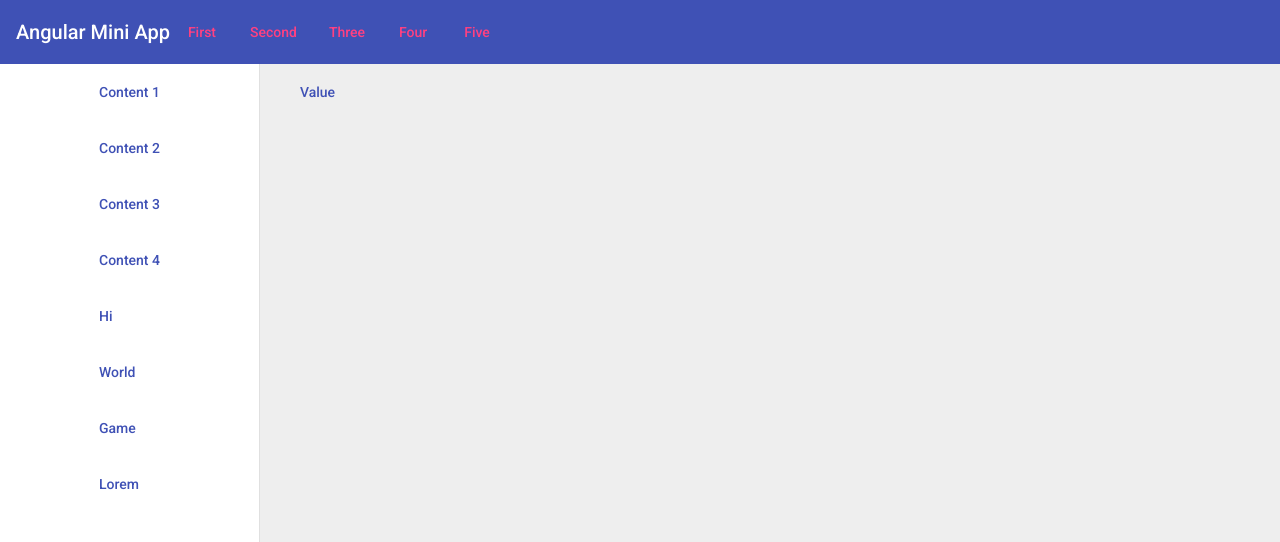
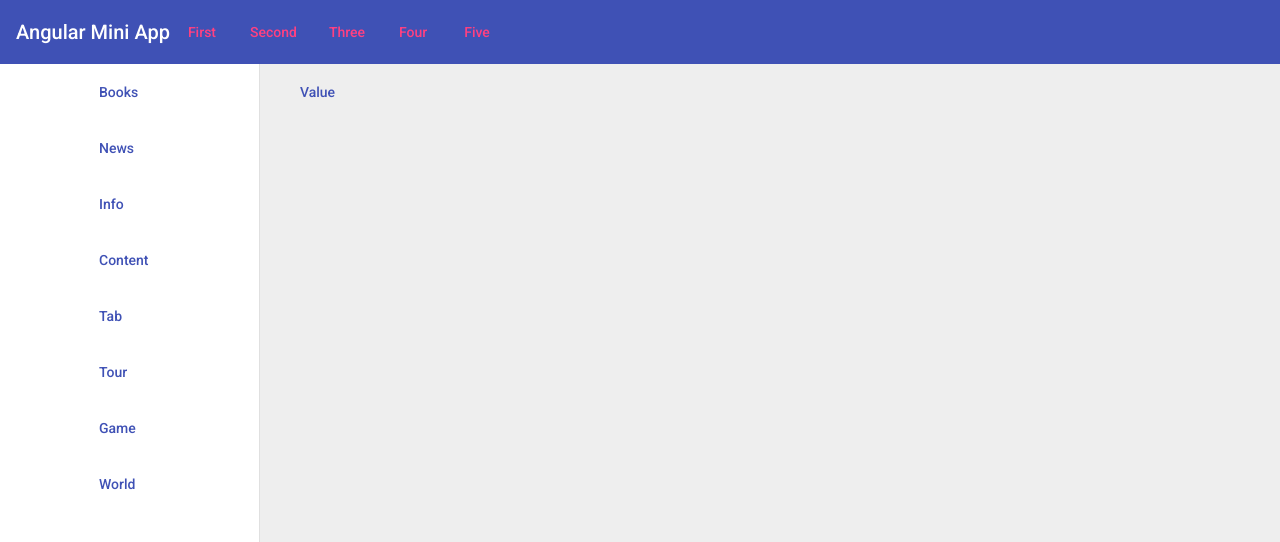
Before and after one commit to NataliaVolik/angular-mini-app, an Angular app: page / in a window 1280 px wide. Shown: the top 542 px of the page. Built offline with nearby package versions, Linux system fonts and the light colour scheme.

Commit message:
add config app @Input ()

```diff
--- a/src/app/app.component.html
+++ b/src/app/app.component.html
@@ -1,4 +1,4 @@
 
-<app-header></app-header>
+<app-header [config]="configApp"></app-header>
 
-<app-sidebar></app-sidebar>
+<app-sidebar [config]="configApp"></app-sidebar>
--- a/src/app/app.component.ts
+++ b/src/app/app.component.ts
@@ -1,10 +1,67 @@
-import { Component } from '@angular/core';
+import {Component} from '@angular/core';
 
 @Component({
   selector: 'app-root',
   templateUrl: './app.component.html',
   styleUrls: ['./app.component.scss']
 })
-export class AppComponent {
+export class AppComponent{
   title = 'angular-mini-app';
+
+  configApp = {
+    header : {
+      title : 'Angular Mini App',
+      btn_1 : 'First',
+      btn_2 : 'Second',
+      btn_3 : 'Three',
+      btn_4 : 'Four',
+      btn_5 : 'Five'
+    },
+    content : {
+       title_1 : 'Books',
+       title_2 : 'News',
+       title_3 : 'Info',
+       subtitle_3 : 'Result',
+        slide : 'Slide me!',
+       title_4 : 'Content',
+       title_5 : 'Tab',
+       list_stroke_1 : 'Item 1',
+       list_stroke_2 : 'Item 2',
+       list_stroke_3 : 'Item 3',
+       list_stroke_4 : 'Item 4',
+       list_stroke_5 : 'Item 5',
+       list_stroke_6 : 'Item 6',
+      card : {
+        title: 'Shiba Inu',
+        subtitle: 'Dog Breed',
+        content: 'The Shiba Inu is the smallest of the six original and distinct spitz breeds of dog from Japan. A small, agile dog that copes very well with mountainous terrain, the Shiba Inu was originally bred for hunting.',
+        button_like: 'LIKE',
+        button_share: 'SHARE'
+      },
+      badge : {
+        text_badge : 'Text with a badge',
+        btn_badge : 'Button with a badge on the left',
+        action : 'Action',
+        icon_badge : 'Icon with a badge',
+        home : 'home',
+        example_badge : 'Example with a home icon with overlaid badge showing the number 15'
+      }
+    },
+    sidebar : {
+      btn_1 : 'Books',
+      btn_2 : 'News',
+      btn_3 : 'Info',
+      btn_4 : 'Content',
+      btn_5 : 'Tab',
+      btn_6 : 'Tour',
+      btn_7 : 'Game',
+      btn_8 : 'World'
+    },
+    footer : {
+      text_1 : 'Angular mini app',
+      text_2 : 'Current Version: 1.0.0',
+      text_3 : 'Lorem ipsum dolor sit.',
+      text_4 : 'Powered by Google ©2010-2020.'
+    }
+  }
 }
--- a/src/app/content/content.component.html
+++ b/src/app/content/content.component.html
@@ -1,18 +1,18 @@
 <mat-sidenav-content  [style.margin-left.px]="24">
     <div *ngIf="firstContent">
-        <h3>Books</h3>
+        <h3>{{config.content.title_1}}</h3>
         <mat-list>
-            <mat-list-item>Item 1</mat-list-item>
+            <mat-list-item>{{config.content.list_stroke_1}}</mat-list-item>
             <mat-divider></mat-divider>
-            <mat-list-item>Item 2</mat-list-item>
+            <mat-list-item>{{config.content.list_stroke_2}}</mat-list-item>
             <mat-divider></mat-divider>
-            <mat-list-item>Item 3</mat-list-item>
+            <mat-list-item>{{config.content.list_stroke_3}}</mat-list-item>
             <mat-divider></mat-divider>
-            <mat-list-item>Item 4</mat-list-item>
+            <mat-list-item>{{config.content.list_stroke_4}}</mat-list-item>
             <mat-divider></mat-divider>
-            <mat-list-item>Item 5</mat-list-item>
+            <mat-list-item>{{config.content.list_stroke_5}}</mat-list-item>
             <mat-divider></mat-divider>
-            <mat-list-item>Item 6</mat-list-item>
+            <mat-list-item>{{config.content.list_stroke_6}}</mat-list-item>
             <mat-divider></mat-divider>
         </mat-list>
     </div>
@@ -20,22 +20,20 @@
 
 
     <div *ngIf="secondContent">
-        <h3>News</h3>
+        <h3>{{config.content.title_2}}</h3>
         <mat-card class="example-card">
             <mat-card-header>
-                <mat-card-title>Shiba Inu</mat-card-title>
-                <mat-card-subtitle>Dog Breed</mat-card-subtitle>
+                <mat-card-title>{{config.content.card.title}}</mat-card-title>
+                <mat-card-subtitle>{{config.content.card.subtitle}}</mat-card-subtitle>
             </mat-card-header>
             <mat-card-content>
                 <p>
-                    The Shiba Inu is the smallest of the six original and distinct spitz breeds of dog from Japan.
-                    A small, agile dog that copes very well with mountainous terrain, the Shiba Inu was originally
-                    bred for hunting.
+                    {{config.content.card.content}}
                 </p>
             </mat-card-content>
             <mat-card-actions>
-                <button mat-button>LIKE</button>
-                <button mat-button>SHARE</button>
+                <button mat-button>{{config.content.card.button_like}}</button>
+                <button mat-button>{{config.content.card.button_share}}</button>
             </mat-card-actions>
         </mat-card>
     </div>
@@ -43,10 +41,10 @@
 
 
     <div *ngIf="thirdContent">
-        <h3>Info</h3>
+        <h3>{{config.content.title_3}}</h3>
         <mat-card class="result">
             <mat-card-content>
-                <h2 class="example-h2">Result</h2>
+                <h2 class="example-h2">{{config.content.subtitle_3}}</h2>
 
                 <section class="example-section">
                     <mat-slide-toggle
@@ -54,7 +52,7 @@
                             [color]="color"
                             [checked]="checked"
                             [disabled]="disabled">
-                        Slide me!
+                        {{config.content.slide}}
                     </mat-slide-toggle>
                 </section>
             </mat-card-content>
@@ -64,36 +62,36 @@
 
 
     <div *ngIf="fourContent">
-        <h3>Content</h3>
+        <h3>{{config.content.title_4}}</h3>
         <p>
-            <span matBadge="4" matBadgeOverlap="false">Text with a badge</span>
+            <span matBadge="4" matBadgeOverlap="false">{{config.content.badge.text_badge}}</span>
         </p>
 
         <p>
-            Button with a badge on the left
+            {{config.content.badge.btn_badge}}
             <button mat-raised-button color="primary"
                     matBadge="8" matBadgePosition="before" matBadgeColor="accent">
-                Action
+                {{config.content.badge.action}}
             </button>
         </p>
 
         <p>
-            Icon with a badge
-            <mat-icon matBadge="15" matBadgeColor="warn">home</mat-icon>
+            {{config.content.badge.icon_badge}}
+            <mat-icon matBadge="15" matBadgeColor="warn">{{config.content.badge.home}}</mat-icon>
             <span class="cdk-visually-hidden">
-                Example with a home icon with overlaid badge showing the number 15
+                {{config.content.badge.example_badge}}
             </span>
         </p>
     </div>
     {{myText}}
 
     <div *ngIf="fiveContent">
-        <h3>Content</h3>
+        <h3>{{config.content.title_5}}</h3>
         <p>
-            Button with a badge on the left
+            {{config.content.badge.btn_badge}}
             <button mat-raised-button color="primary"
                     matBadge="8" matBadgePosition="before" matBadgeColor="accent">
-                Action
+                {{config.content.badge.action}}
             </button>
         </p>
 
@@ -102,4 +100,4 @@
     <button mat-button color="primary" (click)="getMyData()">Value</button>
 </mat-sidenav-content>
 
-<app-footer></app-footer>
+<app-footer [config]="config" ></app-footer>
--- a/src/app/content/content.component.ts
+++ b/src/app/content/content.component.ts
@@ -1,4 +1,4 @@
-import { Component, OnInit } from '@angular/core';
+import {Component, OnInit, Input} from '@angular/core';
 import {DataServicesService} from "../services/data-services.service";
 import {ThemePalette} from "@angular/material/core";
 
@@ -11,6 +11,8 @@ import {ThemePalette} from "@angular/material/core";
 
 
 export class ContentComponent implements OnInit {
+  @Input () config : any;
+
   firstContent: boolean = false;
   secondContent: boolean = false;
   thirdContent: boolean = false;
--- a/src/app/footer/footer.component.ts
+++ b/src/app/footer/footer.component.ts
@@ -1,4 +1,5 @@
-import { Component, OnInit } from '@angular/core';
+import {Component, OnInit, Input} from '@angular/core';
+
 
 @Component({
   selector: 'app-footer',
@@ -6,7 +7,7 @@ import { Component, OnInit } from '@angular/core';
   styleUrls: ['./footer.component.scss']
 })
 export class FooterComponent implements OnInit {
-
+  @Input () config : any;
   constructor() { }
 
   ngOnInit(): void {
--- a/src/app/header/header.component.ts
+++ b/src/app/header/header.component.ts
@@ -1,4 +1,4 @@
-import { Component, OnInit } from '@angular/core';
+import {Component, OnInit, Input} from '@angular/core';
 import {DataServicesService} from "../services/data-services.service";
 
 @Component({
@@ -7,7 +7,7 @@ import {DataServicesService} from "../services/data-services.service";
   styleUrls: ['./header.component.scss']
 })
 export class HeaderComponent implements OnInit {
-
+  @Input() config : any;
   constructor(
       public eventServicesService : DataServicesService
   ) {
--- a/src/app/sidebar/sidebar.component.html
+++ b/src/app/sidebar/sidebar.component.html
@@ -1,17 +1,17 @@
 <mat-sidenav-container class="example-container">
     <mat-sidenav mode="side" opened class="sidenav">
-        <button mat-button color="primary" (click)="eventFirstContent(1)">Content 1</button>
-        <button mat-button color="primary" (click)="eventFirstContent(2)">Content 2</button>
-        <button mat-button color="primary" (click)="eventFirstContent(3)">Content 3</button>
-        <button mat-button color="primary" (click)="eventFirstContent(4)">Content 4</button>
+        <button mat-button color="primary" (click)="eventFirstContent(1)">{{config.sidebar.btn_1}}</button>
+        <button mat-button color="primary" (click)="eventFirstContent(2)">{{config.sidebar.btn_2}}</button>
+        <button mat-button color="primary" (click)="eventFirstContent(3)">{{config.sidebar.btn_3}}</button>
+        <button mat-button color="primary" (click)="eventFirstContent(4)">{{config.sidebar.btn_4}}</button>
 
 
-        <button mat-button color="primary" (click)="eventNewContent('hello')">Hi</button>
-        <button mat-button color="primary" (click)="eventNewContent('world')">World</button>
-        <button mat-button color="primary" (click)="eventNewContent('game')">Game</button>
-        <button mat-button color="primary" (click)="eventNewContent('lorem')">Lorem</button>
+        <button mat-button color="primary" (click)="eventNewContent('hello')">{{config.sidebar.btn_5}}</button>
+        <button mat-button color="primary" (click)="eventNewContent('world')">{{config.sidebar.btn_6}}</button>
+        <button mat-button color="primary" (click)="eventNewContent('game')">{{config.sidebar.btn_7}}</button>
+        <button mat-button color="primary" (click)="eventNewContent('lorem')">{{config.sidebar.btn_8}}</button>
     </mat-sidenav>
 
-    <app-content></app-content>
+    <app-content [config]="config"></app-content>
 
 </mat-sidenav-container>
--- a/src/app/sidebar/sidebar.component.ts
+++ b/src/app/sidebar/sidebar.component.ts
@@ -1,4 +1,4 @@
-import { Component, OnInit } from '@angular/core';
+import {Component, OnInit, Input} from '@angular/core';
 import {DataServicesService} from "../services/data-services.service";
 
 @Component({
@@ -6,8 +6,9 @@ import {DataServicesService} from "../services/data-services.service";
   templateUrl: './sidebar.component.html',
   styleUrls: ['./sidebar.component.scss']
 })
+
 export class SidebarComponent implements OnInit {
-
+  @Input() config : any;
   constructor(
     public dataServicesService : DataServicesService // инжектет дата сервис (шаг 2)
   ) {
```
Also changed, not shown: src/app/footer/footer.component.html (+4 -4 lines), src/app/header/header.component.html (+6 -6 lines).
